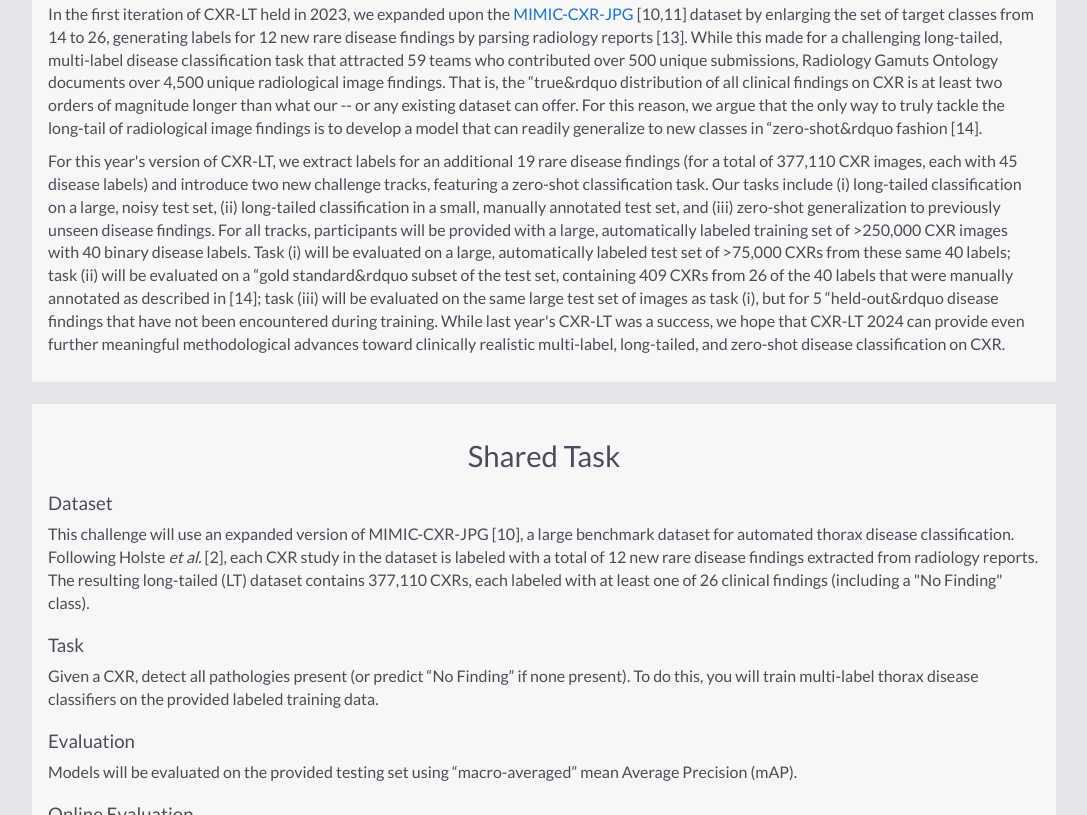
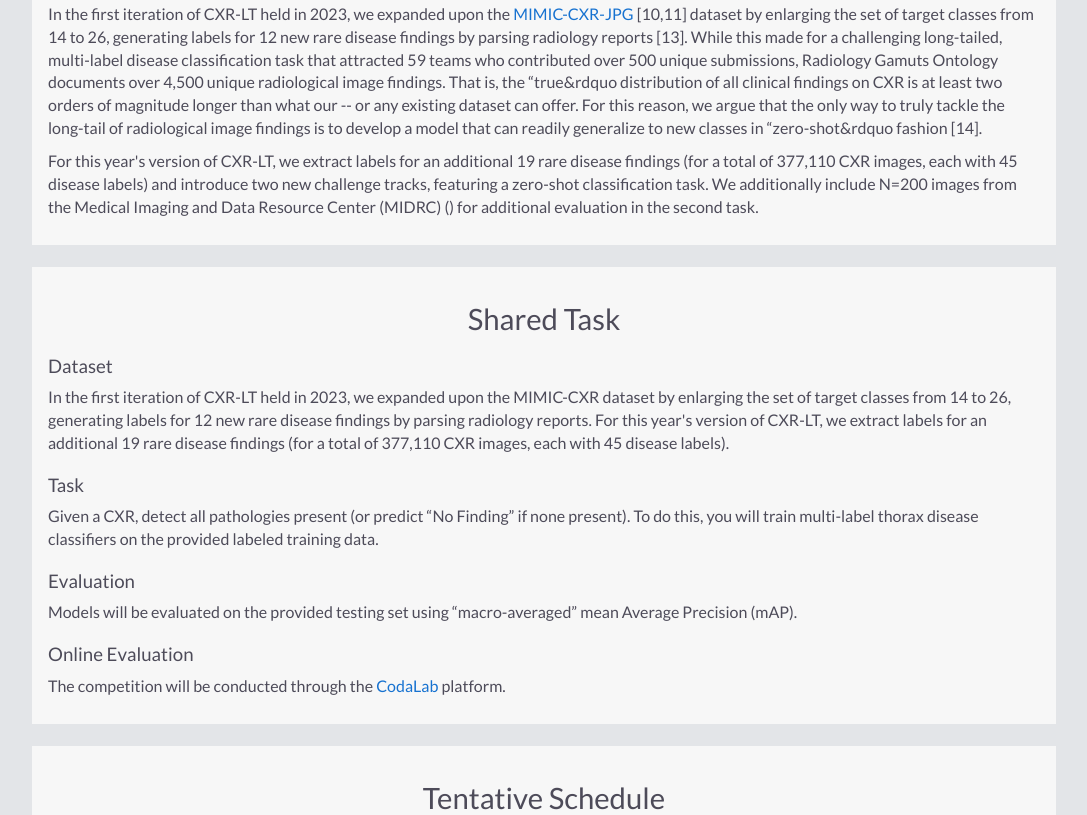
Before and after one commit to bionlplab/2024_MICCAI_CXRLT, a plain HTML site: page index.html in a window 1280 px wide. Shown: the part 692-1507 px from the top of the page, without its empty margins (96-1183 px from the left). Drawn offline with nearby package versions, Linux system fonts and the light colour scheme.

Commit message:
Update index.html

```diff
--- a/index.html
+++ b/index.html
@@ -47,7 +47,7 @@
 
     <p><span><span>In the first iteration of CXR-LT held in 2023, we expanded upon the <a href="https://physionet.org/content/mimic-cxr-jpg/2.0.0/">MIMIC-CXR-JPG</a> [10,11] dataset by enlarging the set of target classes from 14 to 26, generating labels for 12 new rare disease findings by parsing radiology reports [13]. While this made for a challenging long-tailed, multi-label disease classification task that attracted 59 teams who contributed over 500 unique submissions, Radiology Gamuts Ontology documents over 4,500 unique radiological image findings. That is, the  &ldquo;true&rdquo distribution of all clinical findings on CXR is at least two orders of magnitude longer than what our -- or any existing dataset can offer. For this reason, we argue that the only way to truly tackle the long-tail of radiological image findings is to develop a model that can readily generalize to new classes in &ldquo;zero-shot&rdquo fashion [14].</span></span></p>
 
-    <p><span><span>For this year's version of CXR-LT, we extract labels for an additional 19 rare disease findings (for a total of 377,110 CXR images, each with 45 disease labels) and introduce two new challenge tracks, featuring a zero-shot classification task. Our tasks include (i) long-tailed classification on a large, noisy test set, (ii) long-tailed classification in a small, manually annotated test set, and (iii) zero-shot generalization to previously unseen disease findings. For all tracks, participants will be provided with a large, automatically labeled training set of >250,000 CXR images with 40 binary disease labels. Task (i) will be evaluated on a large, automatically labeled test set of >75,000 CXRs from these same 40 labels; task (ii) will be evaluated on a &ldquo;gold standard&rdquo subset of the test set, containing 409 CXRs from 26 of the 40 labels that were manually annotated as described in [14]; task (iii) will be evaluated on the same large test set of images as task (i), but for 5 &ldquo;held-out&rdquo disease findings that have not been encountered during training. While last year's CXR-LT was a success, we hope that CXR-LT 2024 can provide even further meaningful methodological advances toward clinically realistic multi-label, long-tailed, and zero-shot disease classification on CXR.</span></span></p>  </div>
+    <p><span><span>For this year's version of CXR-LT, we extract labels for an additional 19 rare disease findings (for a total of 377,110 CXR images, each with 45 disease labels) and introduce two new challenge tracks, featuring a zero-shot classification task. We additionally include N=200 images from the Medical Imaging and Data Resource Center (MIDRC) (<a href="https://data.midrc.org/"></a>) for additional evaluation in the second task. </span></span></p>  </div>
 </div>
 
 <br>
@@ -56,7 +56,7 @@
   <h2>Shared Task</h2>
     <div class="overview">
       <h3> Dataset </h3>
-      <p>This challenge will use an expanded version of MIMIC-CXR-JPG [10], a large benchmark dataset for automated thorax disease classification. Following Holste <em>et al.</em> [2], each CXR study in the dataset is labeled with a total of 12 new rare disease findings extracted from radiology reports. The resulting long-tailed (LT) dataset contains 377,110 CXRs, each labeled with at least one of 26 clinical findings (including a "No Finding" class).</p>
+      <p>In the first iteration of CXR-LT held in 2023, we expanded upon the MIMIC-CXR dataset by enlarging the set of target classes from 14 to 26, generating labels for 12 new rare disease findings by parsing radiology reports. For this year's version of CXR-LT, we extract labels for an additional 19 rare disease findings (for a total of 377,110 CXR images, each with 45 disease labels).</p>
 
       <h3>Task</h3>
       <p>Given a CXR, detect all pathologies present (or predict “No Finding” if none present). To do this, you will train multi-label thorax disease classifiers on the provided labeled training data.</p>
```
